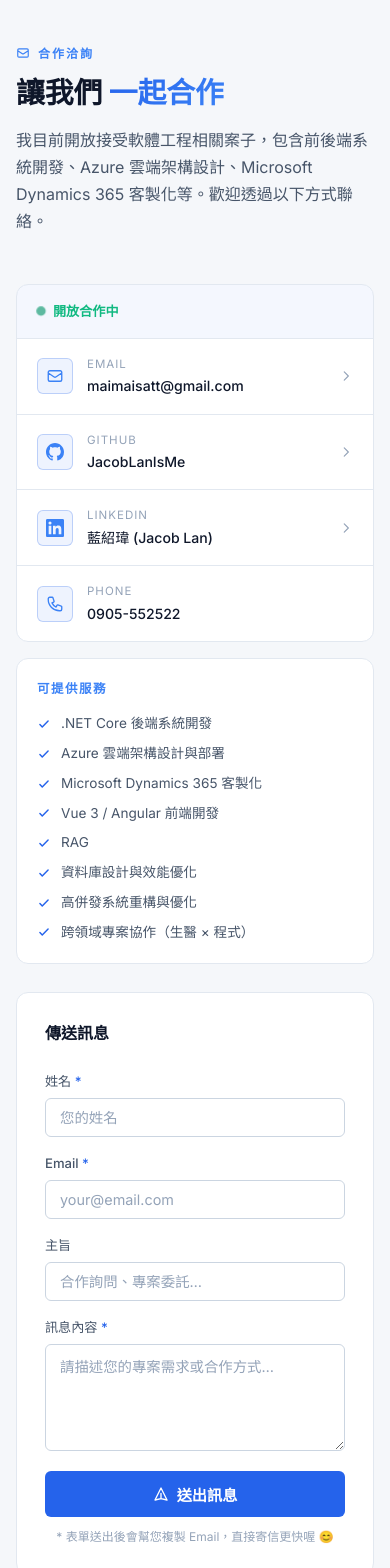
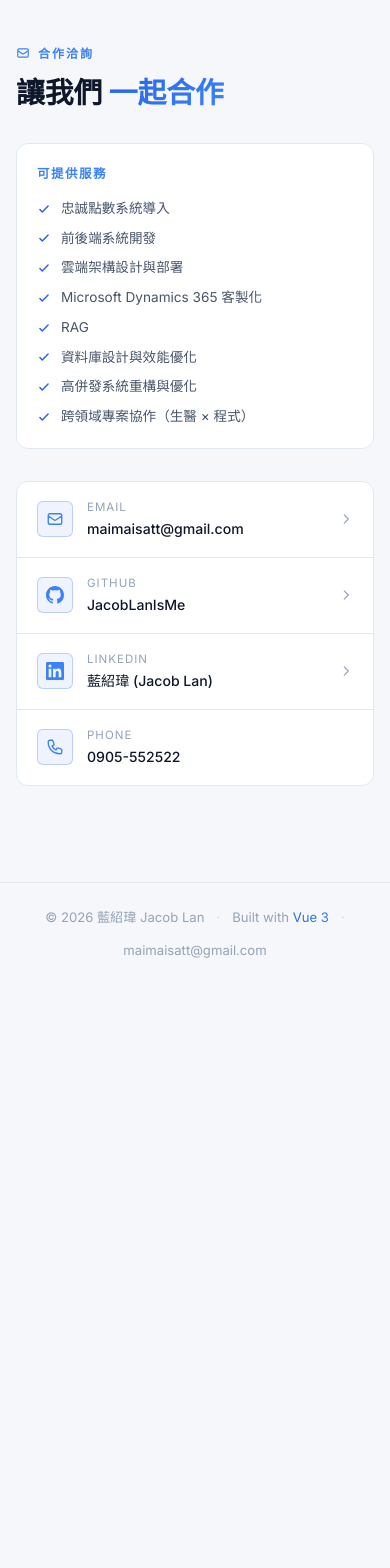
Before and after one commit to JacobLanIsMe/Meet-Jacob, a Vue app: page / in a window 390 px wide. Shown: the part 5480-7048 px from the top of the page. After the commit the page ends 6529 px from the top, so only its background shows below. Built offline with nearby package versions, Linux system fonts and the light colour scheme.

Commit message:
feat: update contact section to include new services and enhance clarity

```diff
--- a/src/components/ContactSection.vue
+++ b/src/components/ContactSection.vue
@@ -10,22 +10,25 @@
         <h2 class="section-title">
           讓我們<span class="gradient-sw"> 一起合作</span>
         </h2>
-        <p class="section-desc">
-          我目前開放接受軟體工程相關案子，包含前後端系統開發、Azure 雲端架構設計、Microsoft Dynamics 365 客製化等。歡迎透過以下方式聯絡。
-        </p>
       </div>
 
       <div class="contact-layout">
-        <!-- Left: Contact Info -->
+        <!-- Left: Services -->
+        <div class="contact-left fade-c-el">
+          <div class="services-card">
+            <div class="services-title">可提供服務</div>
+            <div class="services-list">
+              <div v-for="svc in services" :key="svc" class="service-item">
+                <svg width="14" height="14" fill="none" viewBox="0 0 24 24" stroke="currentColor" stroke-width="2.5"><path stroke-linecap="round" stroke-linejoin="round" d="M5 13l4 4L19 7"/></svg>
+                {{ svc }}
+              </div>
+            </div>
+          </div>
+        </div>
+
+        <!-- Right: Contact Info -->
         <div class="contact-info fade-c-el">
           <div class="info-card">
-            <div class="info-card-header">
-              <div class="avail-indicator">
-                <span class="avail-pulse"></span>
-                開放合作中
-              </div>
-            </div>
-
             <div class="info-items">
               <a :href="`mailto:${profile.email}`" class="info-item">
                 <div class="info-icon">
@@ -71,89 +74,8 @@
               </div>
             </div>
           </div>
-
-          <!-- Services -->
-          <div class="services-card fade-c-el">
-            <div class="services-title">可提供服務</div>
-            <div class="services-list">
-              <div v-for="svc in services" :key="svc" class="service-item">
-                <svg width="14" height="14" fill="none" viewBox="0 0 24 24" stroke="currentColor" stroke-width="2.5"><path stroke-linecap="round" stroke-linejoin="round" d="M5 13l4 4L19 7"/></svg>
-                {{ svc }}
-              </div>
-            </div>
-          </div>
         </div>
 
-        <!-- Right: Message Form -->
-        <div class="contact-form-wrap fade-c-el">
-          <form class="contact-form" @submit.prevent="handleSubmit" novalidate>
-            <div class="form-title">傳送訊息</div>
-
-            <div class="form-group">
-              <label for="name">姓名 <span class="req">*</span></label>
-              <input
-                id="name"
-                v-model="form.name"
-                type="text"
-                placeholder="您的姓名"
-                :class="{ error: errors.name }"
-                autocomplete="name"
-              />
-              <span v-if="errors.name" class="error-msg">{{ errors.name }}</span>
-            </div>
-
-            <div class="form-group">
-              <label for="email">Email <span class="req">*</span></label>
-              <input
-                id="email"
-                v-model="form.email"
-                type="email"
-                placeholder="your@email.com"
-                :class="{ error: errors.email }"
-                autocomplete="email"
-              />
-              <span v-if="errors.email" class="error-msg">{{ errors.email }}</span>
-            </div>
-
-            <div class="form-group">
-              <label for="subject">主旨</label>
-              <input
-                id="subject"
-                v-model="form.subject"
-                type="text"
-                placeholder="合作詢問、專案委託…"
-                autocomplete="off"
-              />
-            </div>
-
-            <div class="form-group">
-              <label for="message">訊息內容 <span class="req">*</span></label>
-              <textarea
-                id="message"
-                v-model="form.message"
-                rows="5"
-                placeholder="請描述您的專案需求或合作方式…"
-                :class="{ error: errors.message }"
-              ></textarea>
-              <span v-if="errors.message" class="error-msg">{{ errors.message }}</span>
-            </div>
-
-            <button type="submit" class="btn btn-primary submit-btn" :disabled="submitted">
-              <template v-if="!submitted">
-                <svg width="16" height="16" fill="none" viewBox="0 0 24 24" stroke="currentColor" stroke-width="2"><path stroke-linecap="round" stroke-linejoin="round" d="M12 19l9 2-9-18-9 18 9-2zm0 0v-8"/></svg>
-                送出訊息
-              </template>
-              <template v-else>
-                <svg width="16" height="16" fill="none" viewBox="0 0 24 24" stroke="currentColor" stroke-width="2.5"><path stroke-linecap="round" stroke-linejoin="round" d="M5 13l4 4L19 7"/></svg>
-                已複製 Email — 請直接寄信！
-              </template>
-            </button>
-
-            <p class="form-note">
-              * 表單送出後會幫您複製 Email，直接寄信更快喔 😊
-            </p>
-          </form>
-        </div>
       </div>
     </div>
 
@@ -171,48 +93,19 @@
 </template>
 
 <script setup>
-import { ref, reactive, onMounted, onUnmounted } from 'vue'
+import { onMounted, onUnmounted } from 'vue'
 import { profile } from '../data/profile.js'
 
 const services = [
-  '.NET Core 後端系統開發',
-  'Azure 雲端架構設計與部署',
+  '忠誠點數系統導入',
+  '前後端系統開發',
+  '雲端架構設計與部署',
   'Microsoft Dynamics 365 客製化',
-  'Vue 3 / Angular 前端開發',
   'RAG',
   '資料庫設計與效能優化',
   '高併發系統重構與優化',
   '跨領域專案協作（生醫 × 程式）'
 ]
-
-const form = reactive({ name: '', email: '', subject: '', message: '' })
-const errors = reactive({ name: '', email: '', message: '' })
-const submitted = ref(false)
-
-function validate() {
-  errors.name = ''
-  errors.email = ''
-  errors.message = ''
-  let ok = true
-  if (!form.name.trim()) { errors.name = '請填寫姓名'; ok = false }
-  if (!form.email.trim()) {
-    errors.email = '請填寫 Email'; ok = false
-  } else if (!/^[^\s@]+@[^\s@]+\.[^\s@]+$/.test(form.email)) {
-    errors.email = '請輸入有效的 Email 格式'; ok = false
-  }
-  if (!form.message.trim()) { errors.message = '請填寫訊息內容'; ok = false }
-  return ok
-}
-
-function handleSubmit() {
-  if (!validate()) return
-  // Copy email to clipboard and open mail client
-  navigator.clipboard?.writeText(profile.email).catch(() => {})
-  submitted.value = true
-  const subject = encodeURIComponent(form.subject || '合作洽詢')
-  const body = encodeURIComponent(`Hi Jacob,\n\n${form.message}\n\n致上，\n${form.name}`)
-  window.location.href = `mailto:${profile.email}?subject=${subject}&body=${body}`
-}
 
 let observer = null
 onMounted(() => {
@@ -240,7 +133,14 @@ onUnmounted(() => observer?.disconnect())
   background: linear-gradient(90deg, transparent, var(--sw-border), transparent);
 }
 
-.section-header { margin-bottom: 48px; }
+.section-header { margin-bottom: 32px; }
+
+/* ── Left col ── */
+.contact-left {
+  display: flex;
+  flex-direction: column;
+  gap: 24px;
+}
 
 .fade-c-el {
   opacity: 0;
@@ -256,8 +156,18 @@ onUnmounted(() => observer?.disconnect())
 .contact-layout {
   display: grid;
   grid-template-columns: 1fr 1fr;
-  gap: 28px;
+  gap: 48px;
   align-items: start;
+}
+
+@media (max-width: 768px) {
+  .contact-layout {
+    grid-template-columns: 1fr;
+    gap: 32px;
+  }
+  .contact-left {
+    padding-right: 0;
+  }
 }
 
 /* ── Info Card ── */
@@ -362,83 +272,6 @@ onUnmounted(() => observer?.disconnect())
 }
 .service-item svg { color: var(--sw-primary); flex-shrink: 0; }
 
-/* ── Form ── */
-.contact-form-wrap {
-  background: var(--bg-card);
-  border: 1px solid var(--border-color);
-  border-radius: var(--radius);
-  padding: 28px;
-}
-.form-title {
-  font-size: 1rem;
-  font-weight: 700;
-  margin-bottom: 24px;
-}
-
-.form-group {
-  display: flex;
-  flex-direction: column;
-  gap: 6px;
-  margin-bottom: 16px;
-}
-.form-group label {
-  font-size: 0.82rem;
-  color: var(--text-secondary);
-  font-weight: 500;
-}
-.req { color: var(--sw-primary); }
-
-.form-group input,
-.form-group textarea {
-  background: var(--bg-secondary);
-  border: 1px solid var(--border-light);
-  border-radius: var(--radius-sm);
-  padding: 10px 14px;
-  font-size: 0.9rem;
-  color: var(--text-primary);
-  font-family: 'Inter', 'Noto Sans TC', sans-serif;
-  transition: var(--transition-fast);
-  outline: none;
-  resize: vertical;
-}
-.form-group input::placeholder,
-.form-group textarea::placeholder {
-  color: var(--text-muted);
-}
-.form-group input:focus,
-.form-group textarea:focus {
-  border-color: var(--sw-primary);
-  box-shadow: 0 0 0 3px var(--sw-glow);
-}
-.form-group input.error,
-.form-group textarea.error {
-  border-color: #f87171;
-}
-.error-msg {
-  font-size: 0.75rem;
-  color: #f87171;
-}
-
-.submit-btn {
-  width: 100%;
-  justify-content: center;
-  padding: 12px;
-  font-size: 0.95rem;
-  margin-top: 4px;
-}
-.submit-btn:disabled {
-  background: var(--bio-primary);
-  cursor: default;
-  transform: none;
-}
-
-.form-note {
-  margin-top: 10px;
-  font-size: 0.75rem;
-  color: var(--text-muted);
-  text-align: center;
-}
-
 /* ── Footer ── */
 .site-footer {
   margin-top: 80px;
@@ -461,8 +294,5 @@ onUnmounted(() => observer?.disconnect())
 }
 .footer-email:hover { color: var(--sw-secondary); }
 
-/* ── Responsive ── */
-@media (max-width: 768px) {
-  .contact-layout { grid-template-columns: 1fr; }
-}
+
 </style>
--- a/src/data/profile.js
+++ b/src/data/profile.js
@@ -81,7 +81,8 @@ export const profile = {
           { name: 'RESTful API', level: 90 },
           { name: 'Entity Framework / Dapper', level: 85 },
           { name: 'SignalR', level: 80 },
-          { name: 'RabbitMQ', level: 78 }
+          { name: 'RabbitMQ', level: 78 },
+          { name: 'RAG', level: 80 }
         ]
       },
       {
@@ -124,9 +125,9 @@ export const profile = {
         client: 'ChinaChem Group',
         category: 'enterprise',
         description:
-          '整合華懋集團旗下業務資訊（如心酒店、商場、保險等），建置 POS 銷售後台系統並整合 Microsoft Dynamics 365。',
+          '使用 Microsoft Dynamics 365 整合華懋集團旗下業務資訊（如心酒店、商場、保險等）。',
         highlights: [
-          '使用 .NET Core 6 建立 POS 銷售後端系統，設計完整交易與管理流程',
+          '會員整合並設計完整管理流程',
           '整合 OAuth 2.0（Microsoft 帳號登入），提升系統安全性',
           '成功串接 Alipay 金流 API，支援付款通知與訂單驗證',
           '部署至 Microsoft Azure 雲端平台，提升服務可用性'
@@ -154,8 +155,9 @@ export const profile = {
         client: 'AIA（上市人壽保險集團）',
         category: 'enterprise',
         description:
-          '整合友邦保險客戶資訊系統，包含客戶資料管理、點數管理、禮品管理，並導入即時資料監控技術。',
+          '整合 AIA 客戶資訊系統與忠誠點數系統，包含客戶資料管理、點數管理、任務管理，並導入即時資料監控技術等。',
         highlights: [
+          '導入忠誠系統，實現客戶點數累積與兌換功能',
           '建立會員系統與多層級權限管理',
           '導入 Change Data Capture (CDC) 技術，實現即時資料庫異動監控',
           '整合 RabbitMQ Delayed Message Exchange，優化任務排程機制',
```
